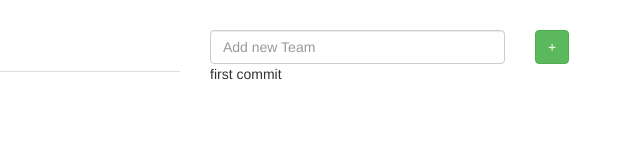
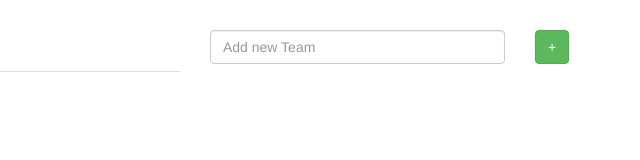
Before and after one commit to JannaPetrus/angularjs_test, a plain HTML site: page index.html in a window 1280 px wide. Shown: the full height of the page, 640-1280 px from the left. Drawn offline with nearby package versions, Linux system fonts and the light colour scheme.

Commit message:
secondcommit

```diff
--- a/index.html
+++ b/index.html
@@ -53,7 +53,7 @@
                       <button type="button" class="btn btn-success" ng-click="addTeam()">+</button>
                     </div>
                 </form>
-<div class="g">first commit</div>
+
 
                     <div class="accordion" id="accordion2" ng-repeat="teamName in arrayTeams track by $index">
                       <div class="accordion-group">
```
